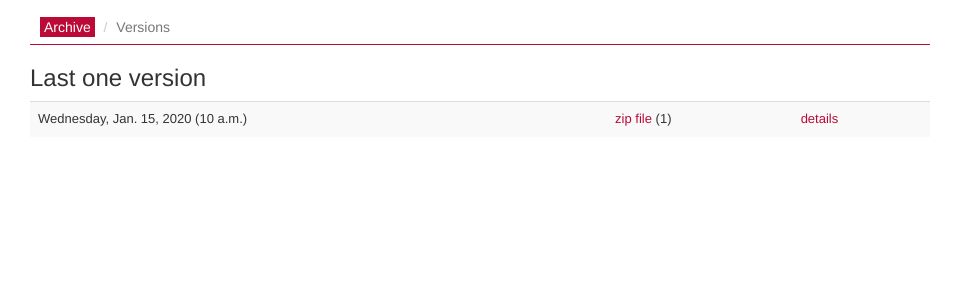
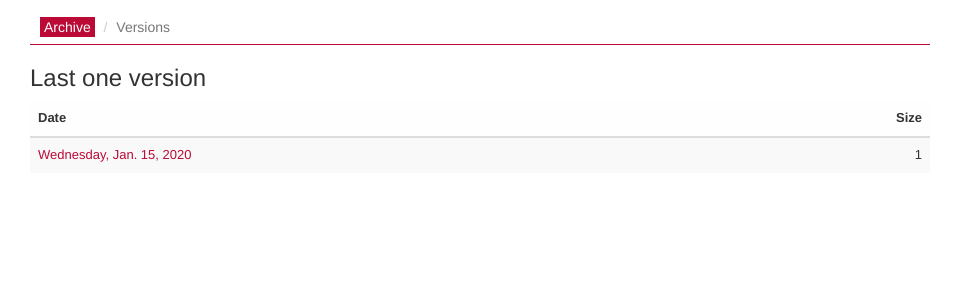
Before and after one commit to palewire/django-calaccess-downloads-website, a Django app: template calaccess_website/templates/calaccess_website/version_archive.html in a window 1280 px wide. Shown: the part 50-350 px from the top of the page, without its empty margins (160-1113 px from the left). Run offline with Django 3.2, Linux system fonts and the light colour scheme; the template is opened without the code that fills it: most values are stand-ins (such as "Sample title", 1, 10 or a date in 2020); some libraries are stand-ins or nearby versions.

```diff
--- a/calaccess_website/templates/calaccess_website/version_archive.html
+++ b/calaccess_website/templates/calaccess_website/version_archive.html
@@ -11,12 +11,23 @@
 {% block content %}
 <h3>Last {{ latest|length|apnumber }} version{{ latest|length|pluralize }}</h3>
 <table class="table table-striped">
-  {% for obj in latest %}
-  <tr>
-    <td>{{ obj.release_datetime|date:"l, N j, Y (P)" }}</td>
-    <td><a href="{% archive_url obj.zip_file_archive.name %}">zip file</a> ({{ obj.pretty_size }})</td>
-    <td><a href="{% url 'version_detail' pk=obj.id %}">details</a></td>
-  </tr>
-  {% endfor %}
+    <thead>
+        <tr>
+            <th>Date</th>
+            <th class="right">Size</th>
+        </tr>
+    </thead>
+    <tbody>
+    {% for obj in latest %}
+    <tr>
+        <td>
+            <a href="{% url 'version_detail' pk=obj.id %}">{{ obj.release_datetime|date:"l, N j, Y" }}</a>
+        </td>
+        <td class="right">
+            {{ obj.pretty_size }}
+        </td>
+    </tr>
+    {% endfor %}
+    </tbody>
 </table>
 {% endblock %}
--- a/calaccess_website/views.py
+++ b/calaccess_website/views.py
@@ -10,6 +10,7 @@ from bakery.views import (
     BuildableRedirectView,
     Buildable404View,
 )
+from django.views.generic import YearArchiveView
 from calaccess_raw.models.tracking import RawDataVersion, RawDataFile
 
 
@@ -41,7 +42,7 @@ class VersionYearArchiveList(BuildableYearArchiveView):
     """
     A list of all versions of CAL-ACCESS in a given year
     """
-    queryset = RawDataVersion.objects.exclude(release_datetime__isnull=True)
+    model = RawDataVersion
     date_field = "release_datetime"
     make_object_list = True
     template_name = "calaccess_website/version_archive_year.html"
--- a/requirements.txt
+++ b/requirements.txt
@@ -4,7 +4,7 @@ django-dotenv==1.4.1
 psycopg2==2.6.1
 boto3==1.3.1
 -e git+https://github.com/syapse/django-storages.git@boto3-new#egg=django-storages
-django-bakery==0.8.5
+django-bakery==0.8.6
 six
 Fabric
 flake8
```
